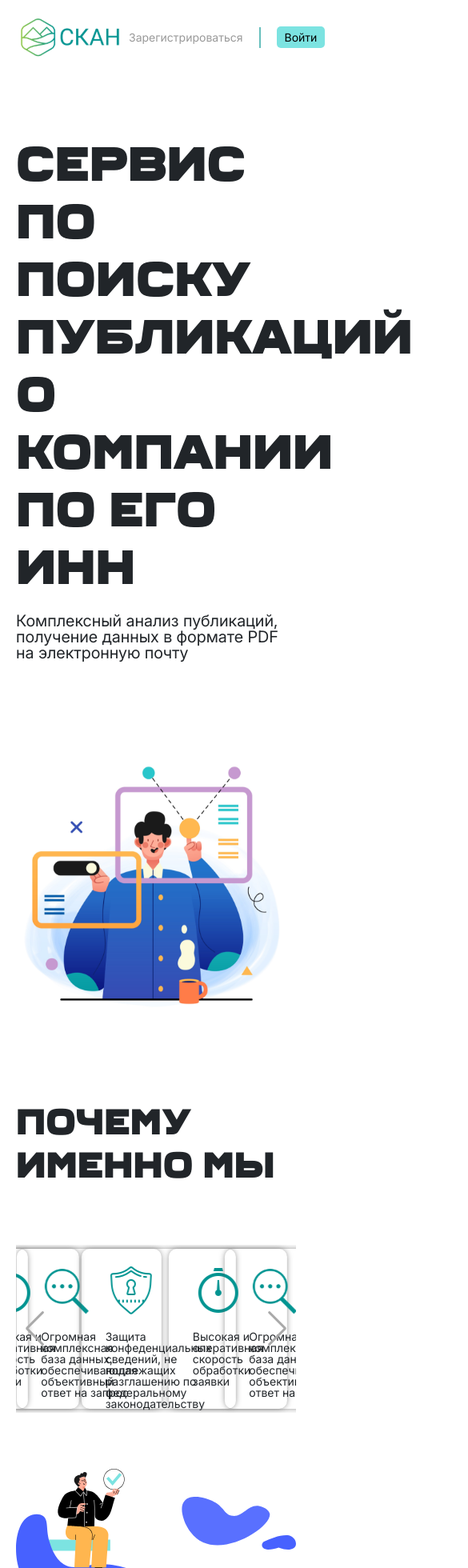
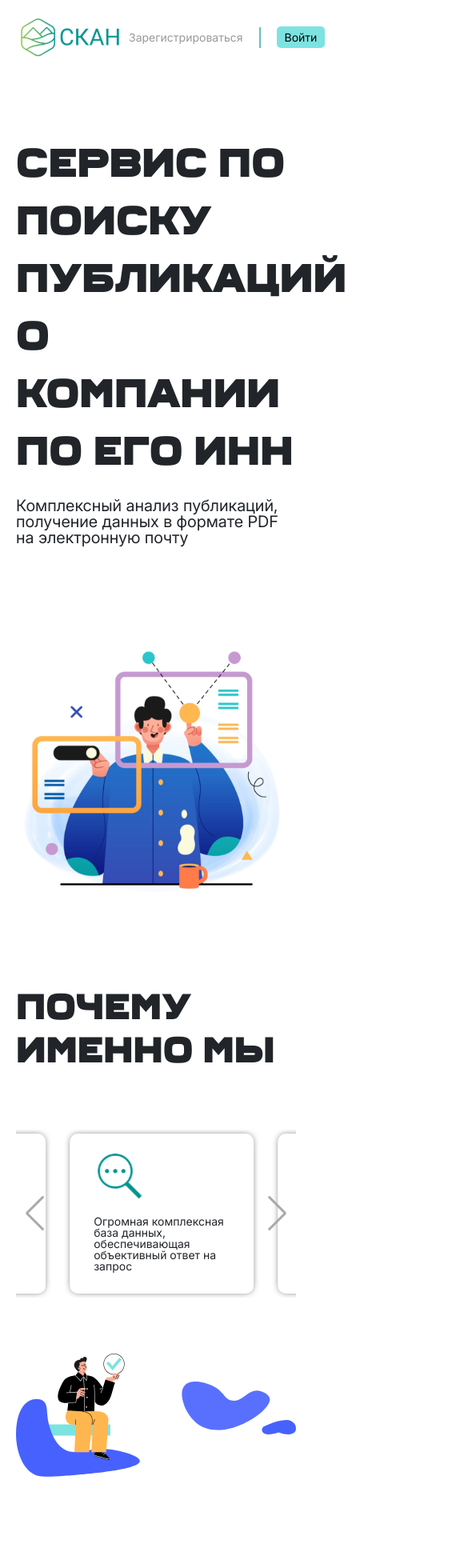
Before and after one commit to FoxieFo/SKAN, a React (Vite) app: page / in a window 390 px wide. Shown: the top 1960 px of the page at 80% size, 585 px wide, since content can reach past the window. Built offline with nearby package versions, Linux system fonts and the light colour scheme.

Commit message:
MainPage — ready

```diff
--- a/src/components/HeroSection/styles.module.scss
+++ b/src/components/HeroSection/styles.module.scss
@@ -15,6 +15,9 @@
             font-size: 60px;
             font-weight: 900;
             line-height: 72px;
+            @media (max-width: 976px) {
+                font-size: 50px;
+            }
         }
         &Text{
             padding-top: 20px;
--- a/src/components/Plans/styles.module.scss
+++ b/src/components/Plans/styles.module.scss
@@ -16,12 +16,20 @@
         font-weight: 900;
         line-height: 54px;
     }
-    &__options{
+
+    &__options {
         display: flex;
         flex-direction: row;
         justify-content: space-between;
         gap: 37px;
         margin-bottom: 119px;
+    }
+
+    @media (max-width: 1026px) {
+        &__options {
+            align-items: center;
+            flex-direction: column;
+        }
     }
 }
 
--- a/src/components/WhyUs/WhyUs.jsx
+++ b/src/components/WhyUs/WhyUs.jsx
@@ -4,8 +4,7 @@ import 'swiper/css/navigation';
 import 'swiper/css/autoplay';
 
 import { Swiper, SwiperSlide } from 'swiper/react';
-import { Navigation } from 'swiper/modules';
-import { Autoplay } from 'swiper/modules';
+import { Navigation, Autoplay } from 'swiper/modules';
 import SliderCard from '../ui/SliderCard/SliderCard';
 
 import HeroWhyUs from './../../assets/images/why-us-img.svg';
@@ -44,15 +43,25 @@ export default function WhyUs() {
                 modules={[Navigation, Autoplay]}
                 centeredSlides={true}
                 centeredSlidesBounds={true}
-                className= 'mySwiper'
+                className='mySwiper'
+                breakpoints={{
+                    965: {
+                        slidesPerView: 2,
+                    },
+                    0: {
+                        slidesPerView: 1,
+                    },
+                }}
             >
                 {sliderData.map((slide, index) => (
                     <SwiperSlide
                         style={{
-                            'display': 'flex',
-                            'justifyContent': 'center',
-                            'alignItems': 'center',
-                        }} key={index}>
+                            display: 'flex',
+                            justifyContent: 'center',
+                            alignItems: 'center',
+                        }}
+                        key={index}
+                    >
                         <SliderCard img={slide.img} text={slide.text} />
                     </SwiperSlide>
                 ))}
--- a/src/components/ui/RateCard/RateCard.jsx
+++ b/src/components/ui/RateCard/RateCard.jsx
@@ -38,7 +38,7 @@ export default function RateCard({ img, title, subtitle, price, crossedPrice, pl
                         ))}
                     </ul>
                 </div>
-                <Button title={'Подробнее'} />
+                <Button title={'Подробнее'} className={s.btn}/>
             </div>
         </div>
     );
--- a/src/components/ui/RateCard/styles.module.scss
+++ b/src/components/ui/RateCard/styles.module.scss
@@ -73,3 +73,7 @@
         }
     }
 }
+
+.btn{
+    text-align: center;
+}
```
